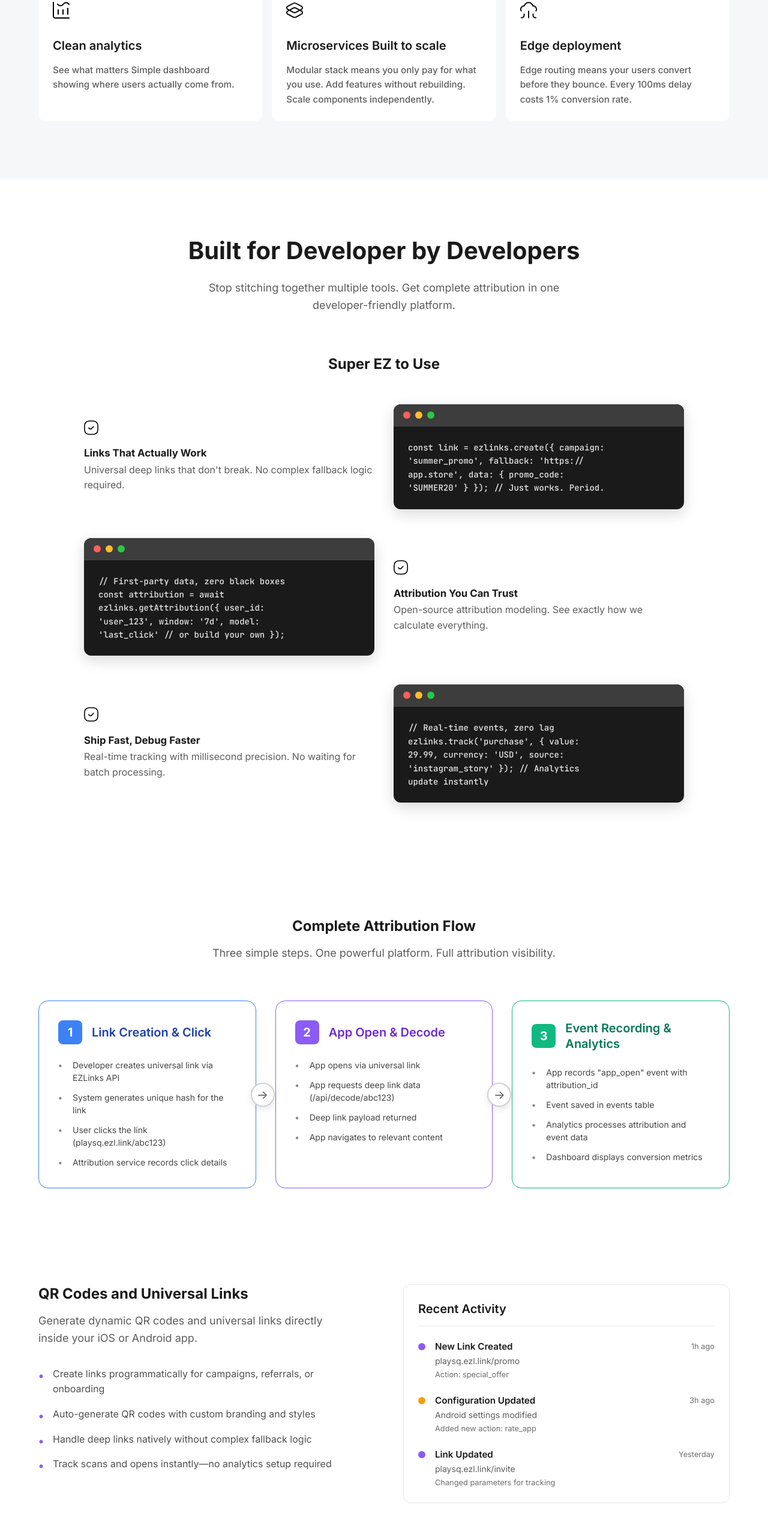
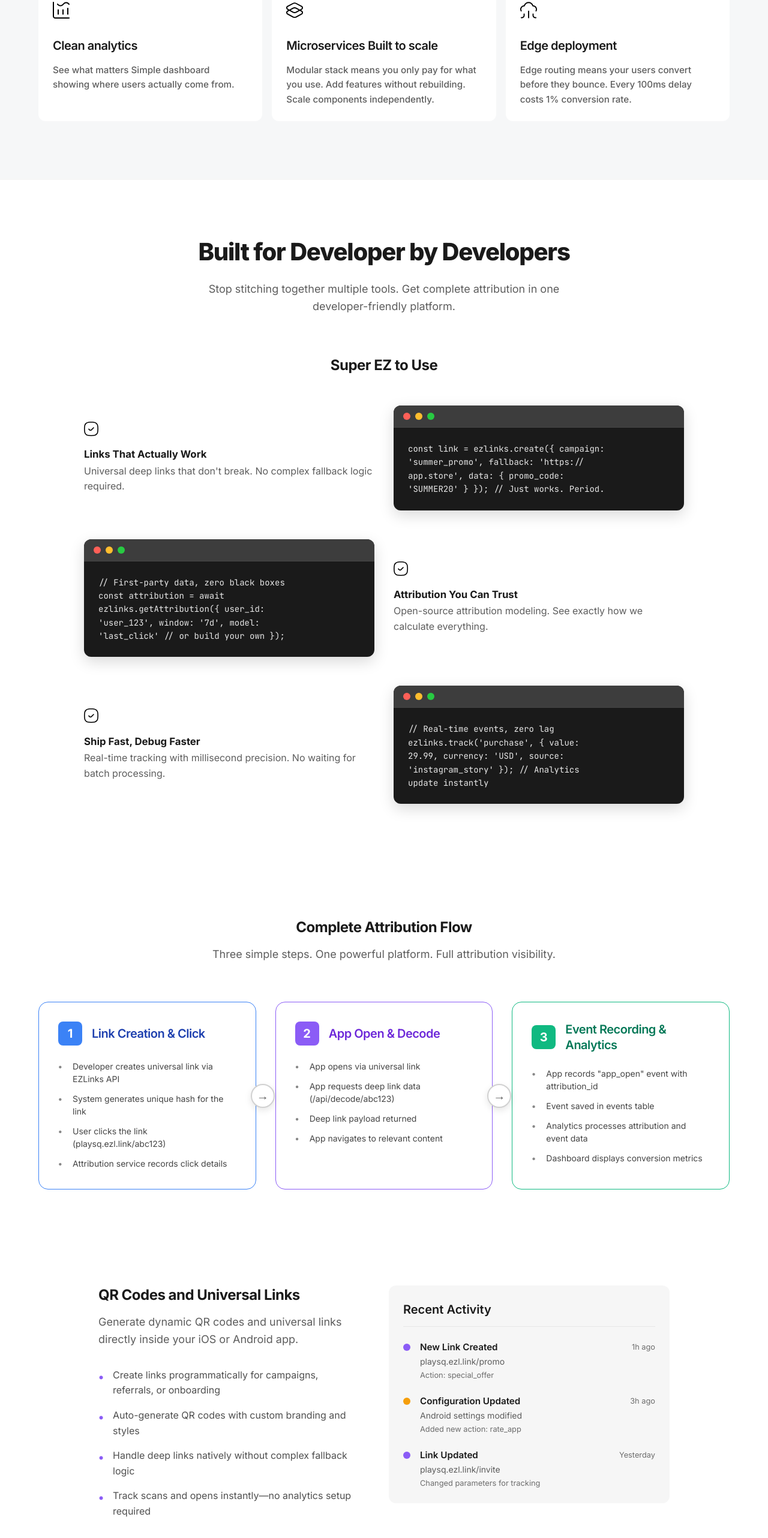
Before and after one commit to GetEZLinks/ezlinks-marketing, a Next.js app: page / in a window 1280 px wide. Shown: the part 1666-4230 px from the top of the page at 60% size. Built offline with nearby package versions, Linux system fonts and the light colour scheme.

Commit message:
Misc styling fixes. Heading weight and letter spacing, case study design, container width in dev section, arch design.

```diff
--- a/src/app/layout.tsx
+++ b/src/app/layout.tsx
@@ -1,56 +1,34 @@
-// import type { Metadata } from "next";
-// import { Geist, Geist_Mono } from "next/font/google";
-// import "./globals.css";
-
-// const geistSans = Geist({
-//   variable: "--font-geist-sans",
-//   subsets: ["latin"],
-// });
-
-// const geistMono = Geist_Mono({
-//   variable: "--font-geist-mono",
-//   subsets: ["latin"],
-// });
-
-// export const metadata: Metadata = {
-//   title: "Create Next App",
-//   description: "Generated by create next app",
-// };
-
-// export default function RootLayout({
-//   children,
-// }: Readonly<{
-//   children: React.ReactNode;
-// }>) {
-//   return (
-//     <html lang="en">
-//       <body className={`${geistSans.variable} ${geistMono.variable}`}>
-//         {children}
-//       </body>
-//     </html>
-//   );
-// }
-
-
-// ===== MAIN APP FILES =====
-
-// src/app/layout.tsx
-import type { Metadata } from 'next';
-import '../styles/globals.scss';
+import type { Metadata } from "next";
+import { Inter, JetBrains_Mono } from "next/font/google";
+import "../styles/globals.scss";
 
 export const metadata: Metadata = {
   title: 'EZLinks - Deep links and attribution that just works',
   description: 'Open-core alternative built by developers for developers',
 };
 
+
+const inter = Inter({
+  variable: "--font-inter",
+  subsets: ["latin"],
+});
+
+const jetBrainsMono = JetBrains_Mono({
+  variable: "--font-jetbrains",
+  subsets: ["latin"],
+});
+
+
 export default function RootLayout({
   children,
-}: {
+}: Readonly<{
   children: React.ReactNode;
-}) {
+}>) {
   return (
     <html lang="en">
-      <body>{children}</body>
+      <body className={`${inter.variable} ${jetBrainsMono.variable}`}>
+        {children}
+      </body>
     </html>
   );
 }
--- a/src/components/AIFeatures/AIFeaturesSection.module.scss
+++ b/src/components/AIFeatures/AIFeaturesSection.module.scss
@@ -35,7 +35,7 @@
 
 .title {
   font-size: 2.5rem;
-  font-weight: 700;
+  font-weight: 800;
   color: var(--woodsmoke-950);
   line-height: 1.2;
   margin-bottom: 1.5rem;
--- a/src/components/ArchitectureSection/ArchitectureSection.module.scss
+++ b/src/components/ArchitectureSection/ArchitectureSection.module.scss
@@ -1,6 +1,6 @@
 
 .architectureSection {
-  background: var(--woodsmoke-100);
+  background: var(--bg-secondary);
   padding: 6rem 0;
 
   @media (max-width: 768px) {
@@ -199,7 +199,7 @@
 
 .componentCard {
   background: var(--woodsmoke-100);
-  border: 1px solid var(--woodsmoke-300);
+  // border: 1px solid var(--woodsmoke-300);
   border-radius: 12px;
   padding: 1.5rem;
   transition: all 0.3s ease;
--- a/src/components/CaseStudy/CaseStudySection.module.scss
+++ b/src/components/CaseStudy/CaseStudySection.module.scss
@@ -54,12 +54,16 @@
 .caseStudyContent {
   display: grid;
   grid-template-columns: 1fr 1fr;
-  gap: 4rem;
+  gap: 1rem;
   align-items: center;
+  padding: 24px;
+  background: var(--purple-50);
+  border-radius: 24px;
 
   @media (max-width: 968px) {
     grid-template-columns: 0.75fr 1fr;
-    gap: 8px
+    gap: 8px;
+    padding: 16px 10px;
   }
 }
 
--- a/src/components/Developer/AnalyticsSection.module.scss
+++ b/src/components/Developer/AnalyticsSection.module.scss
@@ -1,11 +1,11 @@
 .analyticsSection {
   background: var(--bg-primary);
   padding: 6rem 0;
-
   @media (max-width: 768px) {
     padding: 4rem 0;
   }
 }
+
 
 .analyticsHeader {
   text-align: center;
--- a/src/components/Developer/AnalyticsSection.tsx
+++ b/src/components/Developer/AnalyticsSection.tsx
@@ -110,9 +110,9 @@ export default function AnalyticsSection() {
                   width={24}
                 />
               </div>
-              <h4 className={styles.featureTitle}>
+              <h3 className={styles.featureTitle}>
                 {feature.title}
-              </h4>
+              </h3>
               <p className={styles.featureDescription}>
                 {feature.description}
               </p>
--- a/src/components/Developer/DeveloperSection.module.scss
+++ b/src/components/Developer/DeveloperSection.module.scss
@@ -1,7 +1,7 @@
 .developerSection {
   background: var(--bg-primary);
   padding: 6rem 0;
-
+  border-top: 2px solid var(--woodsmoke-50);
   @media (max-width: 768px) {
     padding: 4rem 0;
   }
--- a/src/components/Developer/QRSection.module.scss
+++ b/src/components/Developer/QRSection.module.scss
@@ -6,11 +6,15 @@
     padding: 3rem 0;
   }
 }
+.qrSection :global(.container) {
+    max-width: 1000px;
+  }
+
 
 .qrContent {
   display: grid;
   grid-template-columns: 1fr 1fr;
-  gap: 4rem;
+  gap: 1rem;
   align-items: flex-start;
 
   @media (max-width: 968px) {
@@ -74,10 +78,10 @@
 }
 
 .activityFeed {
-  background: var(--bg-primary);
+  background: var(--woodsmoke-50);
   border-radius: 12px;
   padding: 1.5rem;
-  border: 1px solid var(--woodsmoke-100);
+  // border: 1px solid var(--woodsmoke-100);
   // box-shadow: 0 4px 12px rgba(0, 0, 0, 0.05);
 }
 
--- a/src/components/SDKSection/SDKSection.module.scss
+++ b/src/components/SDKSection/SDKSection.module.scss
@@ -1,7 +1,7 @@
 .sdkSection {
-  background: var(--bg-secondary);
+  // background: var(--bg-secondary);
   padding: 6rem 0;
-
+  // border-top: 2px solid var(--woodsmoke-50);
   @media (max-width: 768px) {
     padding: 4rem 0;
   }
@@ -152,7 +152,7 @@
 
 .sdkTitle {
   font-size: 2.25rem;
-  font-weight: 700;
+  font-weight: 800;
   color: var(--woodsmoke-950);
   line-height: 1.2;
   margin-bottom: 1rem;
--- a/src/styles/globals.scss
+++ b/src/styles/globals.scss
@@ -1,7 +1,6 @@
-
 // src/styles/globals.scss
-@import url('https://fonts.googleapis.com/css2?family=Inter:wght@300;400;500;600;700;800&display=swap');
-@import url('https://fonts.googleapis.com/css2?family=JetBrains+Mono:wght@500;600;700&display=swap');
+// @import url('https://fonts.googleapis.com/css2?family=Inter:wght@300;400;500;600;700;800&display=swap');
+// @import url('https://fonts.googleapis.com/css2?family=JetBrains+Mono:wght@500;600;700&display=swap');
 @import './variables.scss';
 
 * {
@@ -47,6 +46,16 @@ code {
   }
 }
 
+  h1,
+  h2 {
+    letter-spacing: -1.25px;
+    font-weight: 800 !important;
+  }
+
+  h3 {
+    letter-spacing: -0.5px;
+  }
+
 .btn {
   display: inline-flex;
   align-items: center;
--- a/src/styles/variables.scss
+++ b/src/styles/variables.scss
@@ -30,7 +30,7 @@
   --bg-secondary: #f6f7f8;
 
   // Typography
-  --font-inter: 'Inter', -apple-system, BlinkMacSystemFont, 'Segoe UI', sans-serif;
-  --font-jetbrains: 'JetBrains Mono', 'SF Mono', 'Monaco', 'Consolas', monospace;
+  // --font-inter: 'Inter', -apple-system, BlinkMacSystemFont, 'Segoe UI', sans-serif;
+  // --font-jetbrains: 'JetBrains Mono', 'SF Mono', 'Monaco', 'Consolas', monospace;
   --font-geist: 'Geist', var(--font-inter);
 }
```
